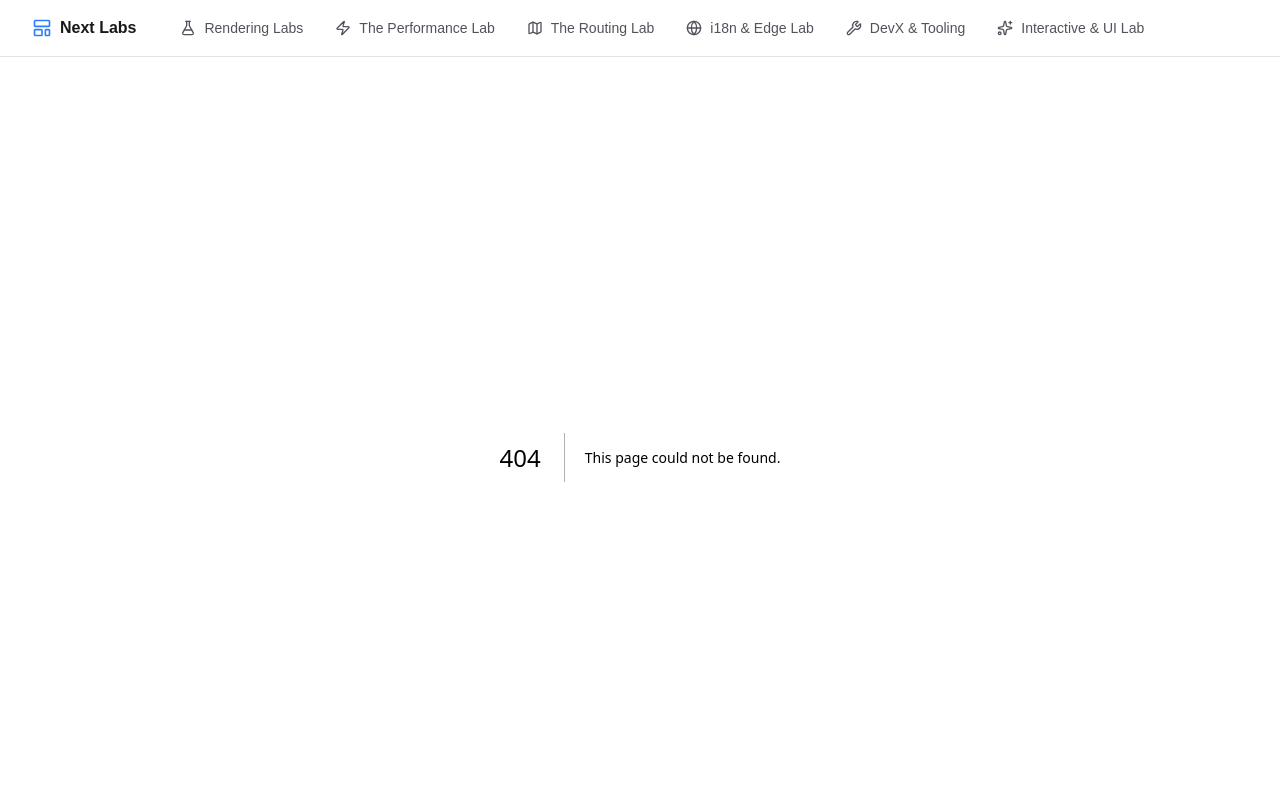
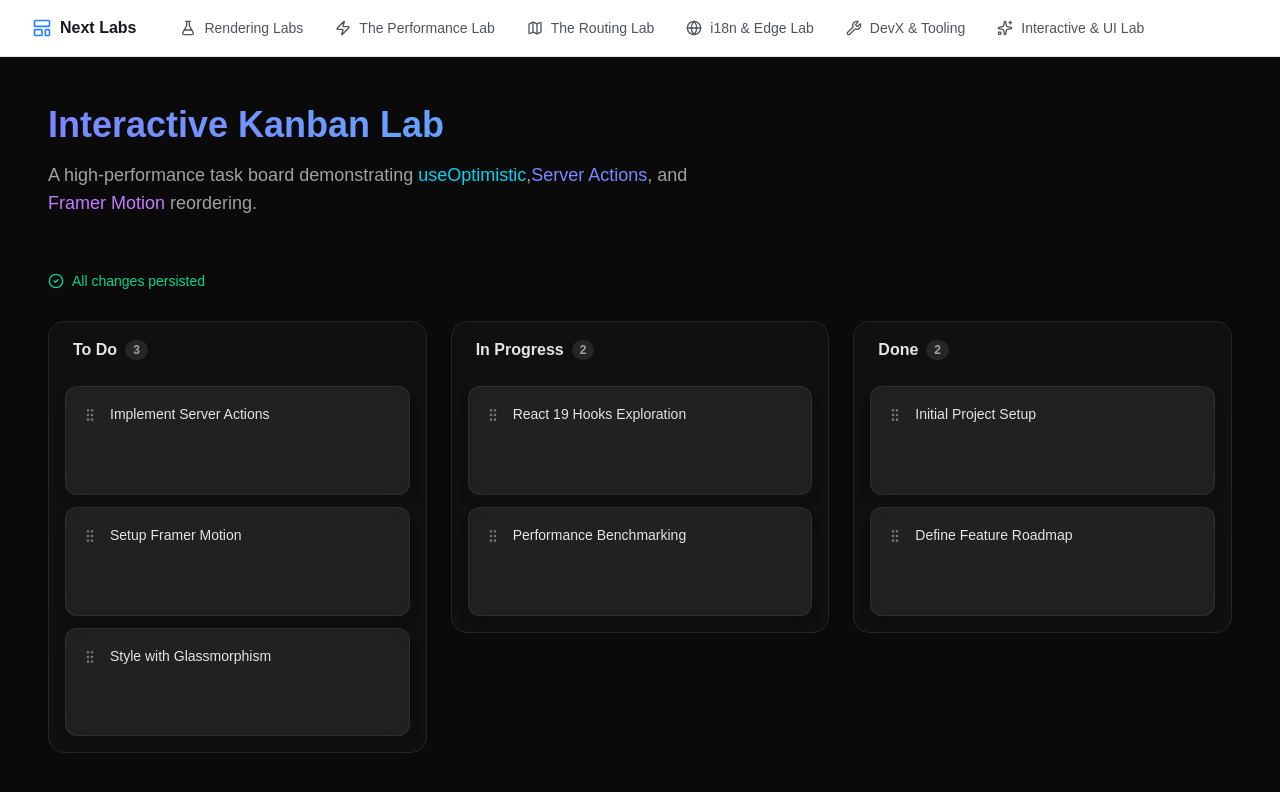
Before and after one commit to harsh-bhadana/next-labs, a Next.js app: page /interactive-ui-lab/kanban in a window 1280 px wide. Before the commit this address had no page. Shown: the top 792 px of the page. Built offline with nearby package versions, Linux system fonts and the light colour scheme; what @heroui/react would draw is missing.

Commit message:
feat: implement Kanban board with optimistic updates

```diff
--- /dev/null
+++ b/app/interactive-ui-lab/kanban/KanbanBoard.tsx
@@ -0,0 +1,55 @@
+"use client";
+
+import { LayoutGroup } from "framer-motion";
+import { KanbanColumn as KanbanColumnType, KanbanCard as KanbanCardType } from "./actions";
+import KanbanColumn from "./KanbanColumn";
+
+interface KanbanBoardProps {
+  columns: KanbanColumnType[];
+  onUpdate: (newData: KanbanColumnType[]) => void;
+}
+
+export default function KanbanBoard({ columns, onUpdate }: KanbanBoardProps) {
+  const handleReorderCards = (columnId: string, newCards: KanbanCardType[]) => {
+    const nextColumns = columns.map((col) =>
+      col.id === columnId ? { ...col, cards: newCards } : col
+    );
+    onUpdate(nextColumns);
+  };
+
+  const handleMoveCard = (cardId: string, fromColId: string, toColId: string) => {
+    const card = columns
+      .find((c) => c.id === fromColId)
+      ?.cards.find((k) => k.id === cardId);
+
+    if (!card) return;
+
+    const nextColumns = columns.map((col) => {
+      if (col.id === fromColId) {
+        return { ...col, cards: col.cards.filter((c) => c.id !== cardId) };
+      }
+      if (col.id === toColId) {
+        return { ...col, cards: [...col.cards, card] };
+      }
+      return col;
+    });
+
+    onUpdate(nextColumns);
+  };
+
+  return (
+    <div className="grid grid-cols-1 md:grid-cols-3 gap-6 items-start">
+      <LayoutGroup>
+        {columns.map((column) => (
+          <KanbanColumn
+            key={column.id}
+            column={column}
+            onReorder={(newCards) => handleReorderCards(column.id, newCards)}
+            onMove={(cardId, toColId) => handleMoveCard(cardId, column.id, toColId)}
+            allColumnIds={columns.map((c) => c.id)}
+          />
+        ))}
+      </LayoutGroup>
+    </div>
+  );
+}
--- /dev/null
+++ b/app/interactive-ui-lab/kanban/KanbanCard.tsx
@@ -0,0 +1,62 @@
+"use client";
+
+import { Reorder, useDragControls, motion } from "framer-motion";
+import { KanbanCard as KanbanCardType } from "./actions";
+import { GripVertical, ArrowRightLeft } from "lucide-react";
+
+interface KanbanCardProps {
+  card: KanbanCardType;
+  onMove: (toColId: string) => void;
+  otherColumnIds: string[];
+}
+
+export default function KanbanCard({ card, onMove, otherColumnIds }: KanbanCardProps) {
+  const controls = useDragControls();
+
+  return (
+    <Reorder.Item
+      value={card}
+      dragListener={false}
+      dragControls={controls}
+      layoutId={card.id}
+      initial={{ opacity: 0, y: 10 }}
+      animate={{ opacity: 1, y: 0 }}
+      exit={{ opacity: 0, scale: 0.95 }}
+      className="relative group bg-neutral-800/80 hover:bg-neutral-800 border border-neutral-700/50 hover:border-indigo-500/50 rounded-xl p-4 shadow-lg backdrop-blur-md transition-colors cursor-default select-none"
+    >
+      <div className="flex items-start gap-3">
+        <div
+          onPointerDown={(e) => controls.start(e)}
+          className="mt-1 text-neutral-500 hover:text-neutral-300 cursor-grab active:cursor-grabbing transition-colors"
+        >
+          <GripVertical className="w-4 h-4" />
+        </div>
+
+        <div className="flex-1">
+          <p className="text-sm text-neutral-200 leading-relaxed">
+            {card.content}
+          </p>
+        </div>
+      </div>
+
+      {/* Quick Move Actions */}
+      <div className="mt-4 pt-3 border-t border-neutral-700/30 flex items-center justify-between opacity-0 group-hover:opacity-100 transition-opacity">
+        <div className="flex gap-1">
+          {otherColumnIds.map((colId) => (
+            <button
+              key={colId}
+              onClick={() => onMove(colId)}
+              className="text-[10px] uppercase tracking-wider font-bold px-2 py-1 bg-neutral-700/50 hover:bg-indigo-600/50 text-neutral-400 hover:text-white rounded transition-all"
+            >
+              To {colId.split("-")[0]}
+            </button>
+          ))}
+        </div>
+        <ArrowRightLeft className="w-3 h-3 text-neutral-600" />
+      </div>
+
+      {/* Decorative Glow */}
+      <div className="absolute inset-0 rounded-xl pointer-events-none border border-white/0 group-hover:border-white/5 transition-all" />
+    </Reorder.Item>
+  );
+}
--- /dev/null
+++ b/app/interactive-ui-lab/kanban/KanbanClient.tsx
@@ -0,0 +1,53 @@
+"use client";
+
+import { useOptimistic, useTransition, useState } from "react";
+import { KanbanColumn, updateKanbanState } from "./actions";
+import KanbanBoard from "./KanbanBoard";
+import { Loader2, CheckCircle2 } from "lucide-react";
+
+export default function KanbanClient({ initialData }: { initialData: KanbanColumn[] }) {
+  const [data, setData] = useState(initialData);
+  const [isPending, startTransition] = useTransition();
+
+  const [optimisticData, addOptimisticData] = useOptimistic(
+    data,
+    (state: KanbanColumn[], newData: KanbanColumn[]) => newData
+  );
+
+  const handleUpdate = async (newData: KanbanColumn[]) => {
+    // 1. Update UI optimistically
+    startTransition(async () => {
+      addOptimisticData(newData);
+
+      // 2. Perform Server Action
+      try {
+        const result = await updateKanbanState(newData);
+        // 3. Confirm with permanent state
+        setData(result);
+      } catch (error) {
+        console.error("Failed to update kanban:", error);
+        // State will automatically roll back if setData isn't called
+      }
+    });
+  };
+
+  return (
+    <div className="space-y-6">
+      <div className="flex items-center gap-3 h-8 text-sm font-medium">
+        {isPending ? (
+          <div className="flex items-center gap-2 text-cyan-400 animate-pulse">
+            <Loader2 className="w-4 h-4 animate-spin" />
+            <span>Syncing with server...</span>
+          </div>
+        ) : (
+          <div className="flex items-center gap-2 text-emerald-400">
+            <CheckCircle2 className="w-4 h-4" />
+            <span>All changes persisted</span>
+          </div>
+        )}
+      </div>
+
+      <KanbanBoard columns={optimisticData} onUpdate={handleUpdate} />
+    </div>
+  );
+}
--- /dev/null
+++ b/app/interactive-ui-lab/kanban/KanbanColumn.tsx
@@ -0,0 +1,48 @@
+"use client";
+
+import { Reorder } from "framer-motion";
+import { KanbanColumn as KanbanColumnType, KanbanCard as KanbanCardType } from "./actions";
+import KanbanCard from "./KanbanCard";
+
+interface KanbanColumnProps {
+  column: KanbanColumnType;
+  onReorder: (newCards: KanbanCardType[]) => void;
+  onMove: (cardId: string, toColId: string) => void;
+  allColumnIds: string[];
+}
+
+export default function KanbanColumn({
+  column,
+  onReorder,
+  onMove,
+  allColumnIds,
+}: KanbanColumnProps) {
+  return (
+    <div className="flex flex-col gap-4 bg-neutral-900/50 border border-neutral-800 rounded-2xl p-4 backdrop-blur-sm">
+      <div className="flex items-center justify-between px-2 mb-2">
+        <h2 className="font-semibold text-neutral-200 flex items-center gap-2">
+          {column.title}
+          <span className="text-xs bg-neutral-800 text-neutral-400 px-2 py-0.5 rounded-full">
+            {column.cards.length}
+          </span>
+        </h2>
+      </div>
+
+      <Reorder.Group
+        axis="y"
+        values={column.cards}
+        onReorder={onReorder}
+        className="flex flex-col gap-3 min-h-[150px]"
+      >
+        {column.cards.map((card) => (
+          <KanbanCard
+            key={card.id}
+            card={card}
+            onMove={(toColId) => onMove(card.id, toColId)}
+            otherColumnIds={allColumnIds.filter((id) => id !== column.id)}
+          />
+        ))}
+      </Reorder.Group>
+    </div>
+  );
+}
--- /dev/null
+++ b/app/interactive-ui-lab/kanban/actions.ts
@@ -0,0 +1,25 @@
+"use server";
+
+import { revalidatePath } from "next/cache";
+
+export type KanbanCard = {
+  id: string;
+  content: string;
+};
+
+export type KanbanColumn = {
+  id: string;
+  title: string;
+  cards: KanbanCard[];
+};
+
+export async function updateKanbanState(newState: KanbanColumn[]): Promise<KanbanColumn[]> {
+  // Simulate database latency
+  await new Promise((resolve) => setTimeout(resolve, 1000));
+
+  // In a real app, you would persist this to a database here
+  // For this demo, we'll just return the state as if it were confirmed
+
+  revalidatePath("/interactive-ui-lab/kanban");
+  return newState;
+}
--- /dev/null
+++ b/app/interactive-ui-lab/kanban/page.tsx
@@ -0,0 +1,50 @@
+import { KanbanColumn } from "./actions";
+import KanbanClient from "./KanbanClient";
+
+const INITIAL_DATA: KanbanColumn[] = [
+  {
+    id: "todo",
+    title: "To Do",
+    cards: [
+      { id: "1", content: "Implement Server Actions" },
+      { id: "2", content: "Setup Framer Motion" },
+      { id: "3", content: "Style with Glassmorphism" },
+    ],
+  },
+  {
+    id: "in-progress",
+    title: "In Progress",
+    cards: [
+      { id: "4", content: "React 19 Hooks Exploration" },
+      { id: "5", content: "Performance Benchmarking" },
+    ],
+  },
+  {
+    id: "done",
+    title: "Done",
+    cards: [
+      { id: "6", content: "Initial Project Setup" },
+      { id: "7", content: "Define Feature Roadmap" },
+    ],
+  },
+];
+
+export default function KanbanPage() {
+  return (
+    <div className="min-h-screen bg-neutral-950 text-neutral-50 p-8 md:p-12">
+      <header className="max-w-7xl mx-auto mb-12">
+        <h1 className="text-4xl font-bold bg-gradient-to-r from-indigo-400 to-cyan-400 bg-clip-text text-transparent mb-4">
+          Interactive Kanban Lab
+        </h1>
+        <p className="text-neutral-400 max-w-2xl text-lg">
+          A high-performance task board demonstrating <span className="text-cyan-400">useOptimistic</span>,
+          <span className="text-indigo-400">Server Actions</span>, and <span className="text-purple-400">Framer Motion</span> reordering.
+        </p>
+      </header>
+
+      <main className="max-w-7xl mx-auto">
+        <KanbanClient initialData={INITIAL_DATA} />
+      </main>
+    </div>
+  );
+}
```
